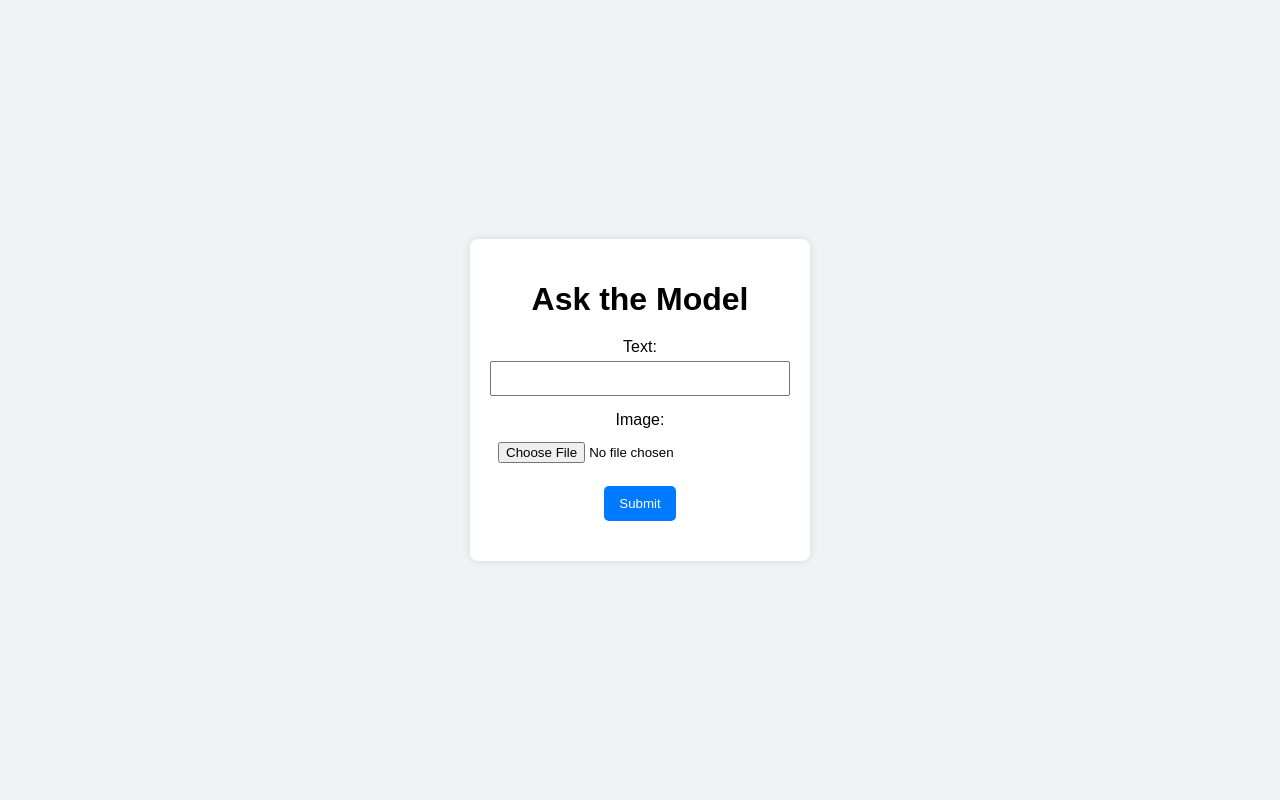
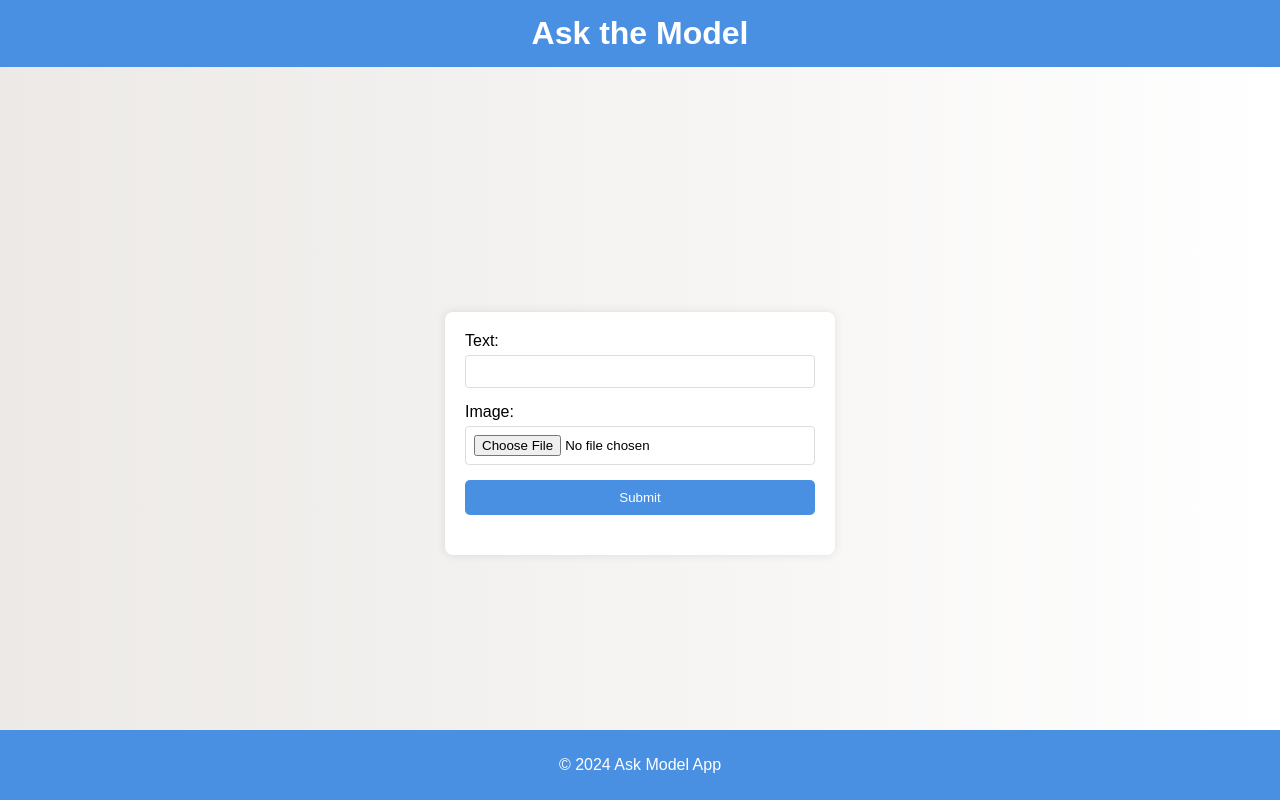
Before and after one commit to youssefkhalil320/Deploy-ML-APP-Fastapi-Docker, a plain HTML site: page static/index.html in a window 1280 px wide. Drawn offline with Linux system fonts and the light colour scheme; files that its build step writes are made by us from their sources.

Commit message:
Adding Modern UI

```diff
--- a/static/index.html
+++ b/static/index.html
@@ -4,11 +4,14 @@
     <meta charset="UTF-8">
     <meta name="viewport" content="width=device-width, initial-scale=1.0">
     <title>Ask Model</title>
-    <link rel="stylesheet" href="style.css">
+    <link rel="stylesheet" href="static/style.css">
 </head>
 <body>
-    <div class="container">
+    <header>
         <h1>Ask the Model</h1>
+    </header>
+    <main>
+        <div class="tile">
             <form id="askForm">
                 <div class="form-group">
                     <label for="text">Text:</label>
@@ -22,6 +25,10 @@
             </form>
             <div id="response"></div>
         </div>
-    <script src="script.js"></script>
+    </main>
+    <footer>
+        <p>© 2024 Ask Model App</p>
+    </footer>
+    <script src="static/script.js"></script>
 </body>
 </html>
--- a/static/style.css
+++ b/static/style.css
@@ -1,28 +1,52 @@
 body {
     font-family: Arial, sans-serif;
-    background-color: #f0f2f5;
+    background: linear-gradient(to right, #ece9e6, #ffffff);
+    margin: 0;
+    display: flex;
+    flex-direction: column;
+    height: 100vh;
+}
+
+header {
+    background-color: #4a90e2;
+    color: white;
+    padding: 15px 0;
+    text-align: center;
+}
+
+footer {
+    background-color: #4a90e2;
+    color: white;
+    text-align: center;
+    padding: 10px 0;
+    position: absolute;
+    bottom: 0;
+    width: 100%;
+}
+
+main {
+    flex: 1;
     display: flex;
     justify-content: center;
     align-items: center;
-    height: 100vh;
-    margin: 0;
 }
 
-.container {
+.tile {
     background-color: white;
     padding: 20px;
     border-radius: 8px;
     box-shadow: 0 0 10px rgba(0, 0, 0, 0.1);
-    width: 300px;
+    width: 350px;
     text-align: center;
 }
 
 h1 {
-    margin-bottom: 20px;
+    margin: 0;
 }
 
 .form-group {
     margin-bottom: 15px;
+    text-align: left;
 }
 
 label {
@@ -35,22 +59,26 @@ input[type="file"] {
     width: 100%;
     padding: 8px;
     box-sizing: border-box;
+    border: 1px solid #ddd;
+    border-radius: 4px;
 }
 
 button {
-    background-color: #007bff;
+    background-color: #4a90e2;
     color: white;
     padding: 10px 15px;
     border: none;
     border-radius: 5px;
     cursor: pointer;
+    width: 100%;
 }
 
 button:hover {
-    background-color: #0056b3;
+    background-color: #357ab7;
 }
 
 #response {
     margin-top: 20px;
     font-weight: bold;
+    color: #333;
 }
```
Lines whose indentation alone changed are shown as unchanged.
